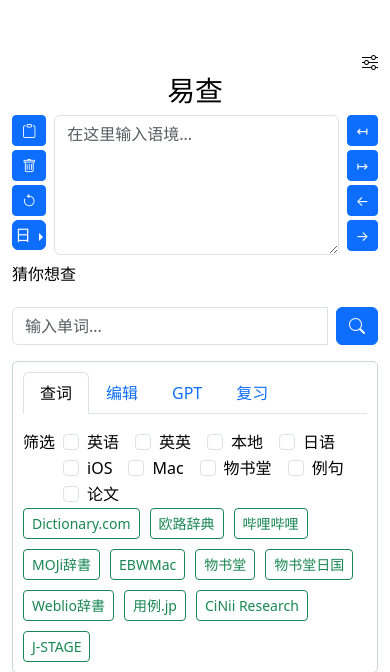
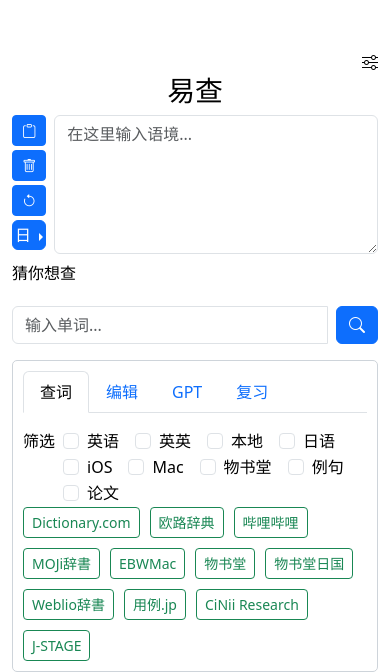
Before and after one commit to NoHeartPen/dev-easysearch-web, a Flask app: page / in a window 390 px wide. Shown: the top 672 px of the page. Run offline with Flask 3, Linux system fonts and the light colour scheme; style sheets or scripts are compiled from the project's sources.

Commit message:
fix: 移除光标移动辅助工具

```diff
--- a/templates/index.html
+++ b/templates/index.html
@@ -60,12 +60,6 @@
         </div>
         <textarea class="form-control" id="contextInput" placeholder="在这里输入语境..." rows="3"
                   autocomplete="false"></textarea>
-        <div class="d-flex flex-column ms-2 d-md-none">
-            <button class="btn btn-primary btn-sm mb-1" id="getWordBeforeCursor">↤</button>
-            <button class="btn btn-primary btn-sm mb-1" id="getWordAfterCursor">↦</button>
-            <button class="btn btn-primary btn-sm mb-1" id="moveCursorBefore">←</button>
-            <button class="btn btn-primary btn-sm mb-1" id="moveCursorAfter">→</button>
-        </div>
     </div>
     <div class="form-group">
         <div class="d-flex align-items-center" id="want-search-container">
```
